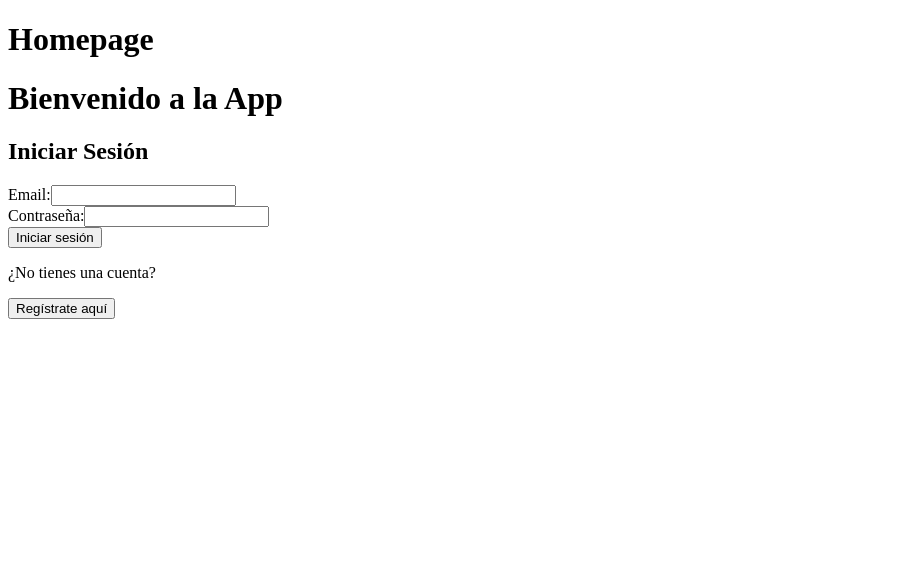
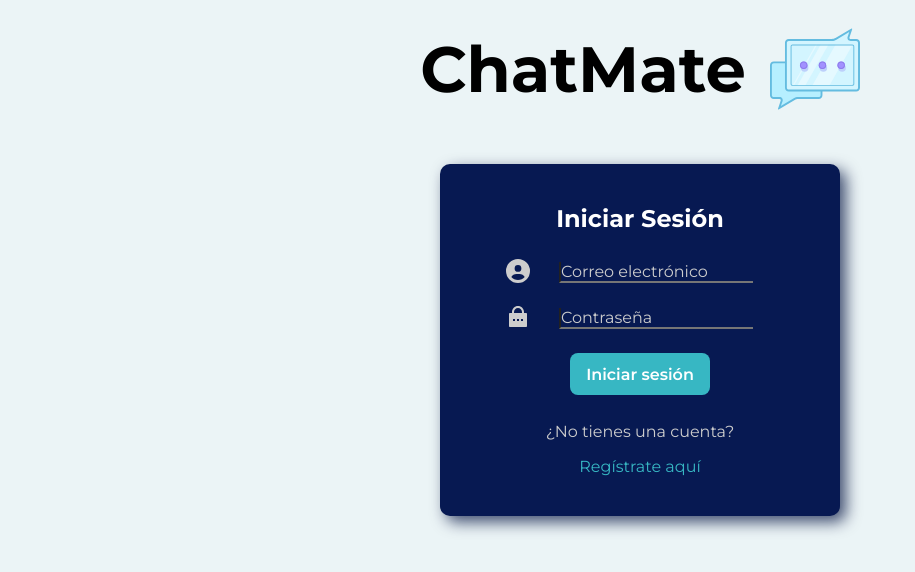
Before and after one commit to PachecoKaty/chat-app-firebase, a React (Vite) app: page / in a window 1280 px wide. Shown: the top 572 px of the page, without its empty margins (0-915 px from the left). Built offline with nearby package versions, Linux system fonts and the light colour scheme; no server answers.

Commit message:
style(homepage): add style to home page

```diff
--- a/package.json
+++ b/package.json
@@ -13,6 +13,7 @@
     "firebase": "^10.14.1",
     "react": "^18.3.1",
     "react-dom": "^18.3.1",
+    "react-icons": "^5.3.0",
     "react-router-dom": "^6.27.0"
   },
   "devDependencies": {
--- a/src/index.css
+++ b/src/index.css
@@ -0,0 +1,68 @@
+@import url('https://fonts.googleapis.com/css2?family=Cutive+Mono&family=Montserrat:ital,wght@0,100..900;1,100..900&display=swap');
+
+:root{
+    --montserrat: "Montserrat", sans-serif;
+    --monospace: "Cutive Mono", monospace;
+
+    --primary-color: #071952;
+    --secondary-color: #088395;
+    --optional-color: #37B7C3;
+    --background-color: #EBF4F6;
+
+    --black-color: #000000;
+    --white-color: #fff;
+    --soft-gray-color: #cdcdcd;
+}
+
+*, *::before, *::after{
+    box-sizing: border-box;
+}
+
+*{
+    margin: 0;
+    padding: 0;
+}
+
+ul[role='list'], ol[role='list']{
+    list-style: none;
+}
+
+html:focus-within{
+    scroll-behavior: smooth;
+}
+
+a:not([class]){
+    text-decoration-skip-ink: auto;
+}
+
+img, picture, svg, video, canvas{
+    max-width: 100%;
+    height: auto;
+    vertical-align: middle;
+    font-style: italic;
+    background-repeat: no-repeat;
+    background-size: cover;
+}
+
+input, button, textarea, select{
+    font: inherit;
+}
+
+@media (prefers-reduced-motion: reduce){
+    html:focus-within {
+        scroll-behavior: auto;
+    }
+    *, *::before, *::after {
+        animation-duration: 0.01ms !important;
+        animation-iteration-count: 1 !important;
+        transition-duration: 0.01ms !important;
+        scroll-behavior: auto !important;
+        transition: none;
+    }
+}
+
+body, html{
+    height: 100%;
+    scroll-behavior: smooth;
+    background-color: var(--background-color);
+}
--- /dev/null
+++ b/src/pages/HomePage/HomePage.module.css
@@ -0,0 +1,96 @@
+.container {
+    font-family: var(--montserrat);
+    height: 100vh;
+}
+
+.header {
+    display: flex;
+    justify-content: center;
+    align-items: center;
+    margin: 1.5rem;
+    gap: 1.5rem;
+    font-weight: 900;
+    font-size: 2rem;
+
+}
+
+.header img {
+    width: 90px;
+    height: 90px;
+}
+
+.login {
+    display: flex;
+    flex-direction: column;
+    justify-content: center;
+    align-items: center;
+    max-width: 400px;
+    margin: 50px auto;
+    padding: 2.5rem;
+    border-radius: 10px;
+    box-shadow: 6px 6px 15px rgba(2, 16, 63, 0.735);
+    background-color: var(--primary-color);
+}
+
+.login h2 {
+    text-align: center;
+    margin-bottom: 1rem;
+    color: var(--white-color);
+}
+
+.login label {
+    font-size: 1.5rem;
+    padding: 1rem;
+    color: var(--soft-gray-color);
+}
+
+.login input {
+    background-color: transparent;
+    border-top: none;
+    border-right: none;
+    margin: 0.8rem;
+    color: var(--white-color);
+}
+
+.login input:focus {
+    border-color: var(--optional-color);
+    outline: none;
+}
+
+.login input::placeholder{
+    color: var(--soft-gray-color);
+}
+
+.signin {
+    font-weight: 600;
+    padding: 0.7rem 1rem;
+    margin: 0.7rem 5rem;
+    background-color: var(--optional-color);
+    color: var(--white-color);
+    border: none;
+    border-radius: 8px;
+    font-size: 1rem;
+    cursor: pointer;
+    transition: background-color 0.3s;
+}
+
+.signin:hover {
+    background-color: var(--secondary-color);
+}
+
+.login p {
+    text-align: center;
+    margin: 1rem 0;
+    color: var(--soft-gray-color);
+}
+
+.register {
+    background-color: transparent;
+    color: var(--optional-color);
+    border: none;
+}
+
+.register:last-of-type:hover {
+    text-decoration: underline;
+    color: var(--white-color);
+}
--- a/src/pages/HomePage/HomePage.tsx
+++ b/src/pages/HomePage/HomePage.tsx
@@ -1,5 +1,8 @@
 import { useState } from "react";
 import { useNavigate } from "react-router-dom";
+import styles from "@pages/HomePage/HomePage.module.css";
+import { FaCircleUser } from "react-icons/fa6";
+import { RiLockPasswordFill } from "react-icons/ri";
 
 const HomePage = () => {
   const [email, setEmail] = useState("")
@@ -16,38 +19,40 @@ const HomePage = () => {
 
   return (
     <>
-      <div>
-        <h1>Homepage</h1>
+      <div className={styles.container}>
+        <div className={styles.header}>
+          <h1>ChatMate</h1>
+          <img src="public\logo-chatmate.svg" alt="ChatMate Logo" />
         </div>
 
-      <div>
-      <h1>Bienvenido a la App</h1>
-
+        <div className={styles.login}>
           <h2>Iniciar Sesión</h2>
           <form onSubmit={handleSignIn}>
             <div>
-          <label>Email:</label>
+              <label><FaCircleUser /></label>
               <input
                 type="email"
+                placeholder="Correo electrónico"
                 value={email}
                 onChange={(e) => setEmail(e.target.value)}
                 required
               />
             </div>
             <div>
-          <label>Contraseña:</label>
+              <label><RiLockPasswordFill></RiLockPasswordFill></label>
               <input
                 type="password"
+                placeholder="Contraseña"
                 value={password}
                 onChange={(e) => setPassword(e.target.value)}
                 required
               />
             </div>
-        <button type="submit">Iniciar sesión</button>
+            <button className={styles.signin} type="submit">Iniciar sesión</button>
           </form>
-
           <p>¿No tienes una cuenta?</p>
-      <button onClick={handleRegister}>Regístrate aquí</button>
+          <button className={styles.register} onClick={handleRegister}>Regístrate aquí</button>
+        </div>
       </div>
     </>
   );
--- a/tsconfig.app.json
+++ b/tsconfig.app.json
@@ -26,7 +26,8 @@
       "@components/*": ["src/components/*"],
       "@services/*": ["src/services/*"],
       "@interfaces/*": ["src/interfaces/*"],
-      "@context/*": ["src/context/*"]
+      "@context/*": ["src/context/*"],
+      "@pages/*": ["src/pages/*"]
     }
   },
   "include": ["src"]
--- a/vite.config.ts
+++ b/vite.config.ts
@@ -11,6 +11,7 @@ export default defineConfig({
       '@services': path.resolve(__dirname, './src/services'),
       '@interfaces': path.resolve(__dirname, './src/interfaces'),
       '@context': path.resolve(__dirname, './src/context'),
+      '@pages': path.resolve(__dirname, './src/pages'),
     }
   }
 })
```
Also changed, not shown: public/logo-chatmate.svg (added), 1 other file (tests, documents, lock files or other folders). Lines whose indentation alone changed are shown as unchanged.
